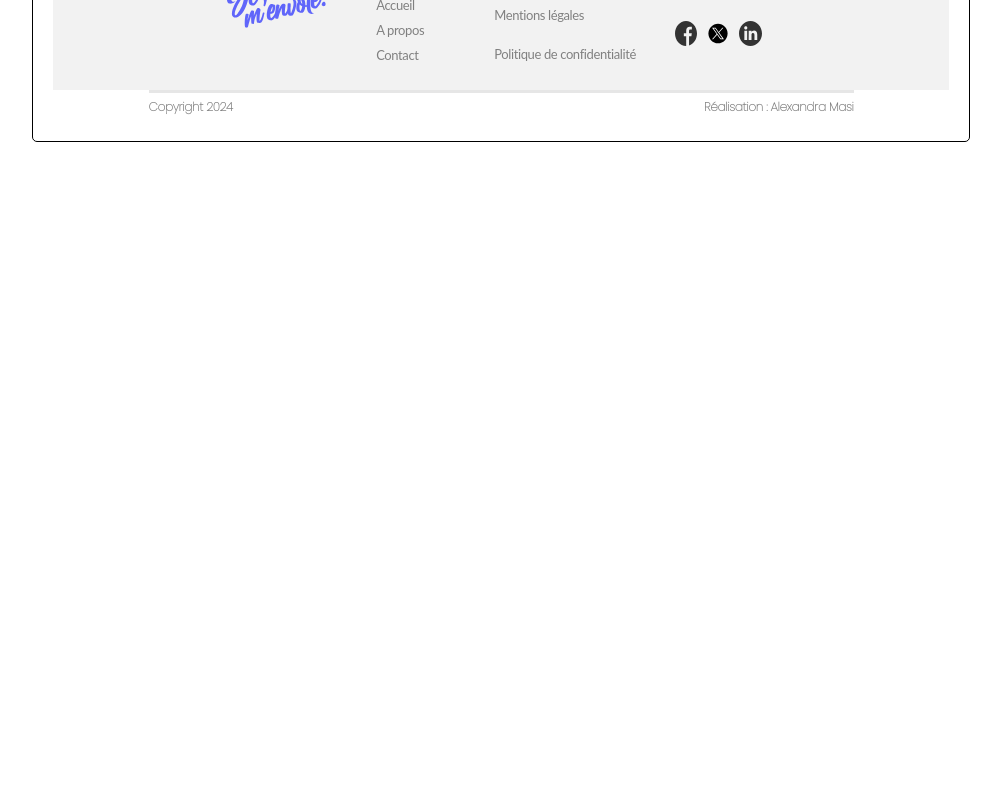
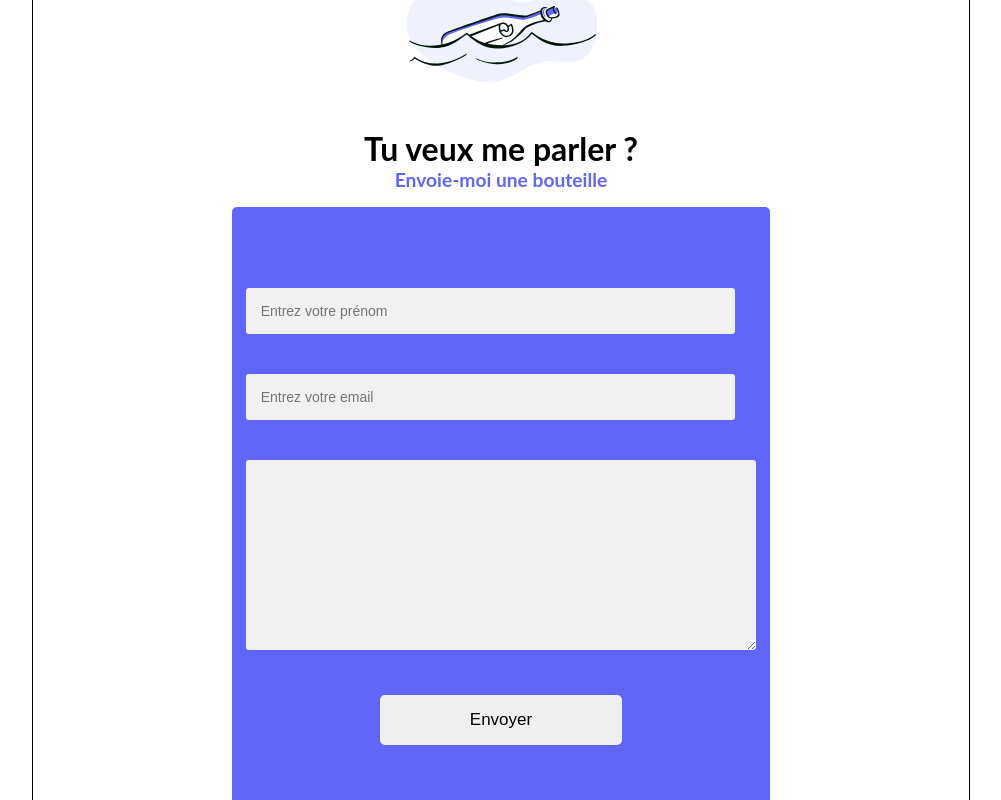
Before and after one commit to DevAlex79/Je-m-envole, a Vue app: page /contact in a window 1280 px wide. Shown: the part 440-1240 px from the top of the page, without its empty margins (139-1140 px from the left). Before the commit the page ends 800 px from the top, so only its background shows below. Built offline with nearby package versions, Linux system fonts and the light colour scheme.

Commit message:
Création de SingleArticle.vue + mise en forme

```diff
--- a/src/App.vue
+++ b/src/App.vue
@@ -1,11 +1,11 @@
 <template>
-  <div>
+  <!--<div>-->
     <Header :currentPage="currentPage" />
     <router-view :currentPage="currentPage" @update-page="updatePage" />
     <Article />
     <Footer />
 
-  </div>
+  <!--</div>-->
 </template>
 
 <script>
--- a/src/Home.vue
+++ b/src/Home.vue
@@ -3,6 +3,8 @@
         <!--<Header /> -->
         <div class="articles-container">
             <div v-for="article in articles" :key="article.id" class="column">
+                <!-- router-link pour lier chaque article à la page SingleArticle -->
+                <router-link :to="'/article/' + article.id">
                     <div class="article">
                         <img :src="article.image" :alt="article.alt" />
                         <div class="texte-article">
@@ -11,6 +13,7 @@
                             <p>{{ article.description }}</p>
                         </div>
                     </div>
+                </router-link>
             </div>
         </div>
         <!--<Footer /> -->
@@ -173,5 +176,4 @@ img {
     border-radius: 5px 5px 0px 0px;
     /*object-fit: cover; /* Ajuste la taille de l'image pour qu'elle remplisse son conteneur */
 }
-
 </style>
--- /dev/null
+++ b/src/components/Contact.vue
@@ -0,0 +1,140 @@
+<template>
+    <div>
+        <Header />
+
+        <!--Formulaire de contact-->
+        <main>
+            <div class="bottle">
+                <img src="@/svg/Message Sent.svg" alt="bouteille-à-la-mer">
+                <h1>Tu veux me parler ?</h1>
+                <h2>Envoie-moi une bouteille</h2>
+            </div>
+            <div class="form">
+                <form>
+                    <div class="flex2Inputs">
+                        <div class="flexLeftInp">
+                            <input type="text" name="prenom" id="prenom" required maxlength="35" class="flexInp"
+                                placeholder="Entrez votre prénom">
+                        </div>
+                        <div class="flexRightInp">
+                            <input type="email" name="email" id="email" class="emailInp" required maxlength="50"
+                                placeholder="Entrez votre email">
+                        </div>
+                    </div>
+                    <textarea name="txt" id="txtArea" cols="50" rows="10"></textarea>
+                    <button>Envoyer</button>
+                </form>
+            </div>
+        </main>
+
+        <Footer />
+    </div>
+</template>
+
+<script>
+import Header from '@/components/Header.vue';
+import Footer from '@/components/Footer.vue';
+
+export default {
+    // Logique JavaScript ici si nécessaire
+};
+</script>
+
+<style scoped>
+/* Styles CSS */
+.bottle {
+    display: flex;
+    flex-direction: column;
+    justify-content: center;
+    align-items: center;
+    font-weight: 900;
+    font-family: Lato;
+}
+
+img {
+    margin-top: 0;
+    margin-bottom: 0;
+    width: 21.5rem;
+    height: 12.5rem;
+}
+
+h1 {
+    margin-top: 0;
+    margin-bottom: 0;
+}
+
+h2 {
+    font-size: larger;
+    margin-top: 0;
+    color: #6066FA;
+}
+
+.active .contact {
+    color: #6066FA;
+}
+
+.form {
+    display: flex;
+    flex-direction: column;
+    justify-content: center;
+    width: 60%;
+    height: 600px;
+    background: #6066FA;
+    border-radius: 5px;
+    margin: 0 auto;
+}
+
+.flex2Inputs {
+    display: block;
+    justify-content: space-between;
+    width: 95%;
+    margin: 0 auto;
+}
+
+.flexInp,
+.emailInp {
+    margin: 20px auto;
+    outline: 0;
+    background: #f1f1f1;
+    width: 90%;
+    border: 0;
+    padding: 15px;
+    font-size: 14px;
+    border-radius: 3px;
+}
+
+.flexLeftInp,
+.flexRightInp {
+    flex-basis: 45%;
+}
+
+textarea {
+    display: block;
+    margin: 20px auto;
+    outline: 0;
+    background: #f1f1f1;
+    width: 95%;
+    border: 0;
+    padding: 15px;
+    box-sizing: border-box;
+    font-size: 14px;
+    border-radius: 3px;
+}
+
+button {
+    width: 45%;
+    display: block;
+    margin: 45px auto 0 auto;
+    outline: none;
+    border: 0;
+    height: 50px;
+    transition: all 0.2s linear;
+    cursor: pointer;
+    border-radius: 5px;
+    font-size: 17px;
+}
+
+button:hover {
+    background: #FEE6E7;
+}
+</style>
--- a/src/components/Header.vue
+++ b/src/components/Header.vue
@@ -80,7 +80,7 @@ header {
 
 .menu p {
     margin: 0 15px;
-    font-size: 16px;
+    font-size: 20px;
     font-weight: bold;
     cursor: pointer;
 }
--- a/src/components/SingleArticle.vue
+++ b/src/components/SingleArticle.vue
@@ -1,6 +1,6 @@
 <template>
     <div>
-        <Header />
+        <!--<Header />-->
 
         <!--Contenu de l'article-->
         <main id="articleDetails">
@@ -16,7 +16,7 @@
             </div>
         </main>
 
-        <Footer />
+        <!--<Footer />-->
     </div>
 </template>
 
--- a/src/router/index.js
+++ b/src/router/index.js
@@ -2,7 +2,9 @@ import { createRouter, createWebHistory } from 'vue-router'; // Importez les fon
 
 import Home from '@/Home.vue';
 import Articles from '@/components/Articles.vue';
-import Article from '@/components/Article.vue';
+//import Article from '@/components/Article.vue'; = SINGLE ARTICLE
+import SingleArticle from '@/components/SingleArticle.vue';
+import Contact from '@/components/Contact.vue';
 
 const routes = [
 
@@ -13,8 +15,8 @@ const routes = [
     },
     {
         path: "/article/:id", // Ajout un paramètre dynamique pour l'identifiant de l'article
-        name: "Article", // Nom de la route
-        component: Article, // Utilisation du composant Article pour cette route
+        name: "SingleArticle", // Nom de la route
+        component: SingleArticle, // Utilisation du composant Article pour cette route
         props: true // Active la transmission des paramètres en tant que propriétés
     },
     {
@@ -22,11 +24,11 @@ const routes = [
         name: "Articles",
         component: Articles,
     },
-    // {
-    //     path: "/contact",
-    //     name: "Contact",
-    //     component: Contact,
-    // },
+    {
+        path: "/contact",
+        name: "Contact",
+        component: Contact,
+    },
     // {
     //     path: "/checkout",
     //     name: "Checkout",
```
Lines whose indentation alone changed are shown as unchanged.
